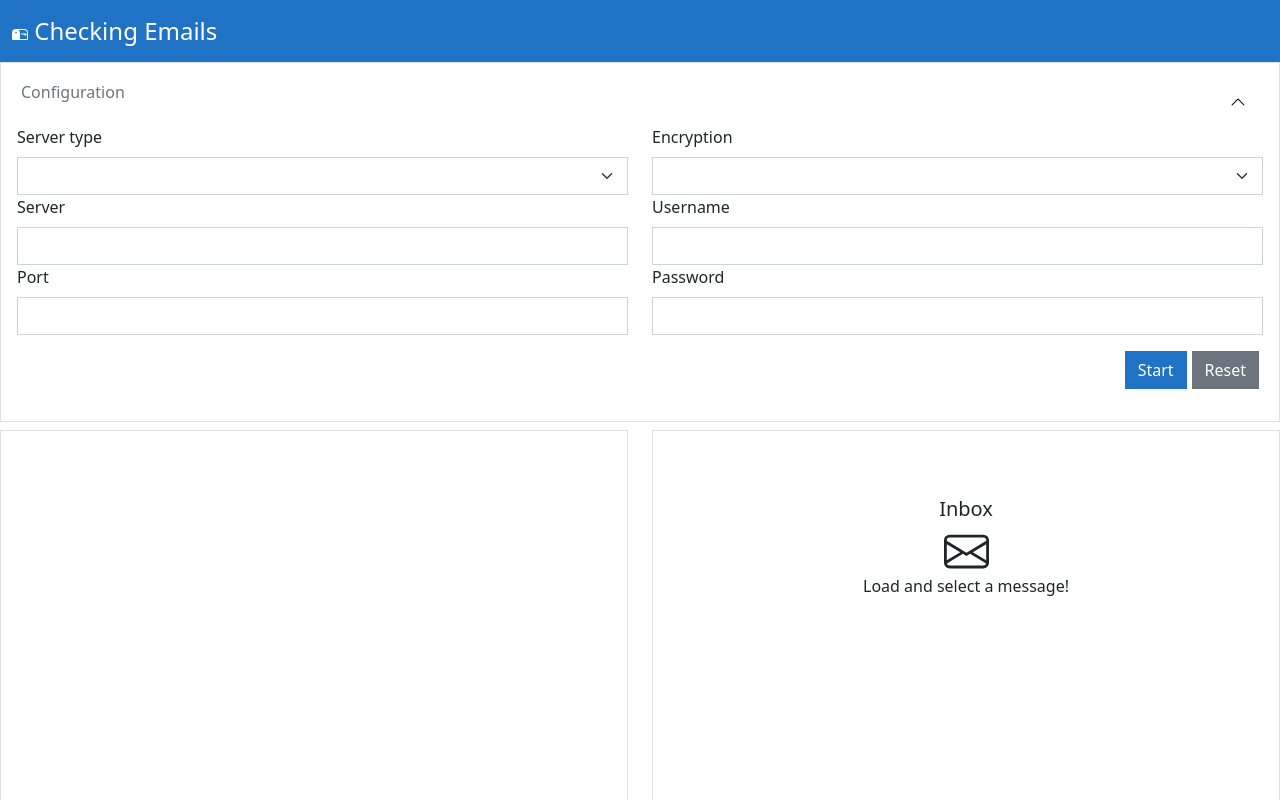
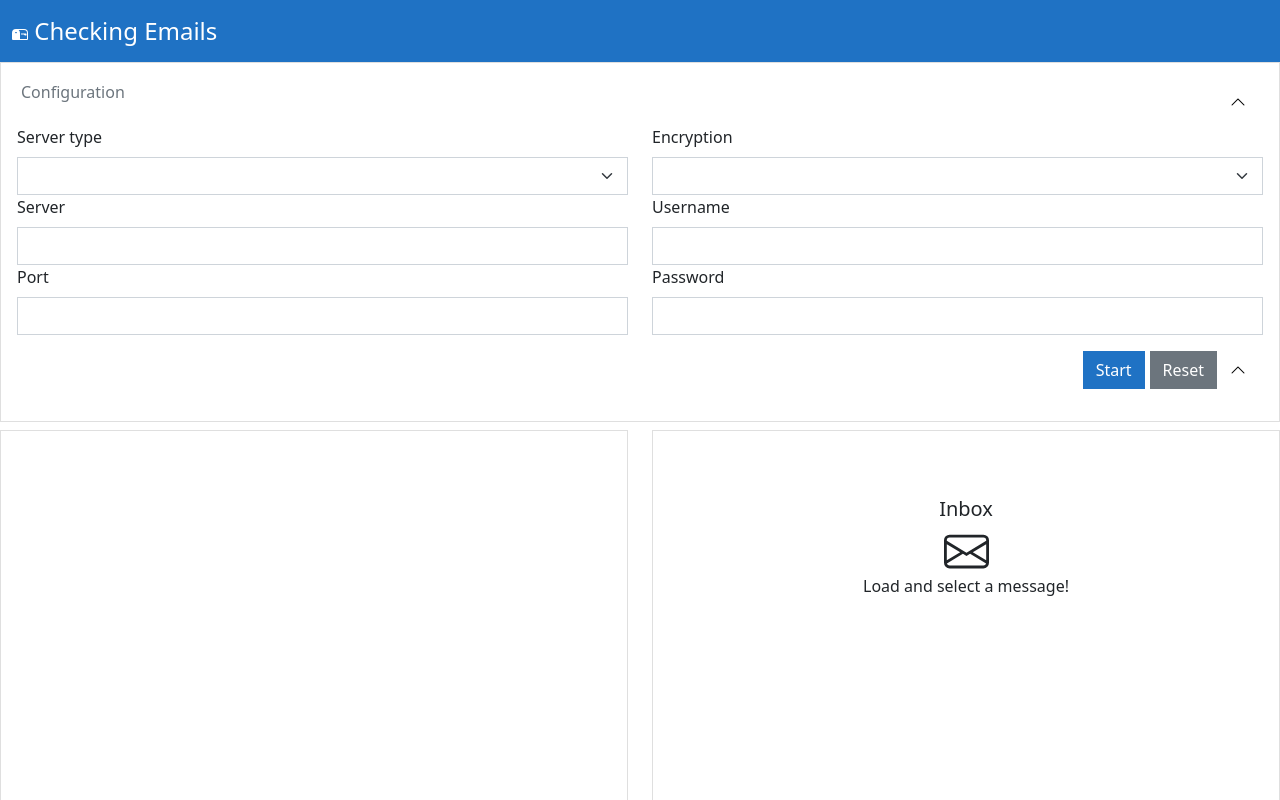
Before and after one commit to marlotina/mailbird, an Angular app in the folder site/reading-emails-app/: page / in a window 1280 px wide. Shown: the top 800 px of the page. Built offline with nearby package versions, Linux system fonts and the light colour scheme.

Commit message:
"improve" collapse form

```diff
--- a/site/reading-emails-app/src/app/components/email-list/email-list.component.html
+++ b/site/reading-emails-app/src/app/components/email-list/email-list.component.html
@@ -61,13 +61,17 @@
               </div>
             </div>
             <div class="row">
-              <div class="card-body text-end" >
+              <div class="card-body text-end flex">
                 <button type="submit" class="btn btn-primary marginButton" [disabled]="isLoadingEmails">
                   <span *ngIf="isLoadingEmails" class="spinner-border spinner-border-sm" role="status" aria-hidden="true"></span>
                   <span class="ml-5" *ngIf="isLoadingEmails">loading...</span>
                   <span *ngIf="!isLoadingEmails">Start</span>
                 </button>
                 <button type="button" class="btn btn-secondary" (click)="onReset()" [disabled]="isLoadingEmails">Reset</button>
+                <button class="btn iconButton" type="button"
+                  data-toggle="collapse" data-target="#configurationForm" aria-expanded="false" aria-controls="configurationForm">
+                  <i class="bi bi-chevron-up" (click)="showConfiguration = !showConfiguration"></i>
+                </button>
               </div>
             </div>
         </form>
```
